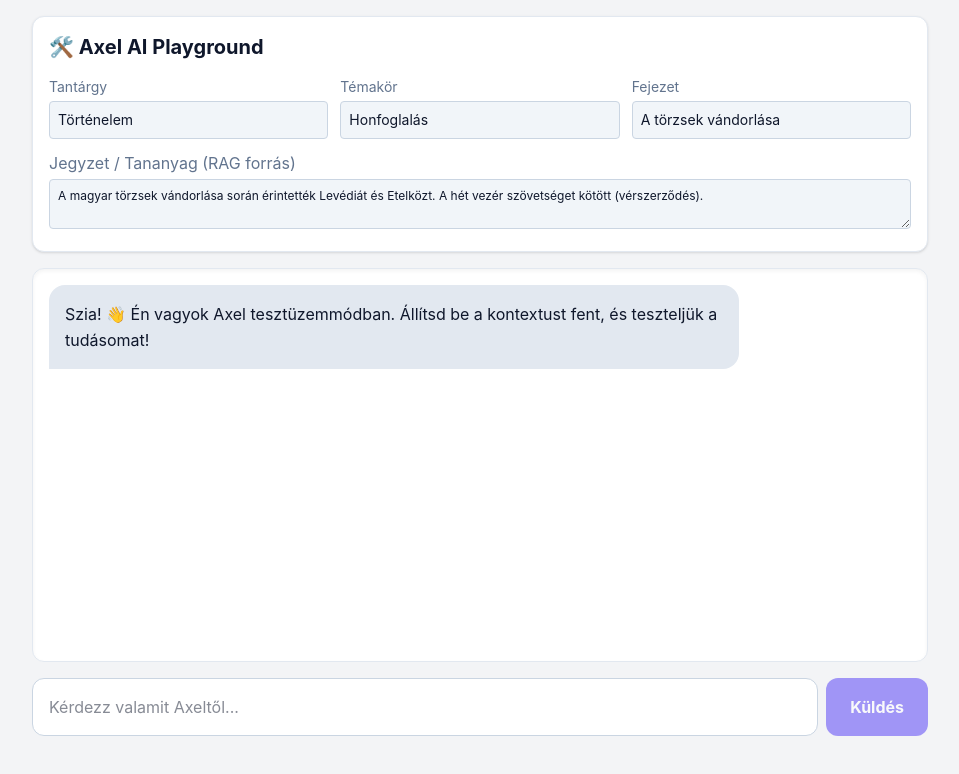
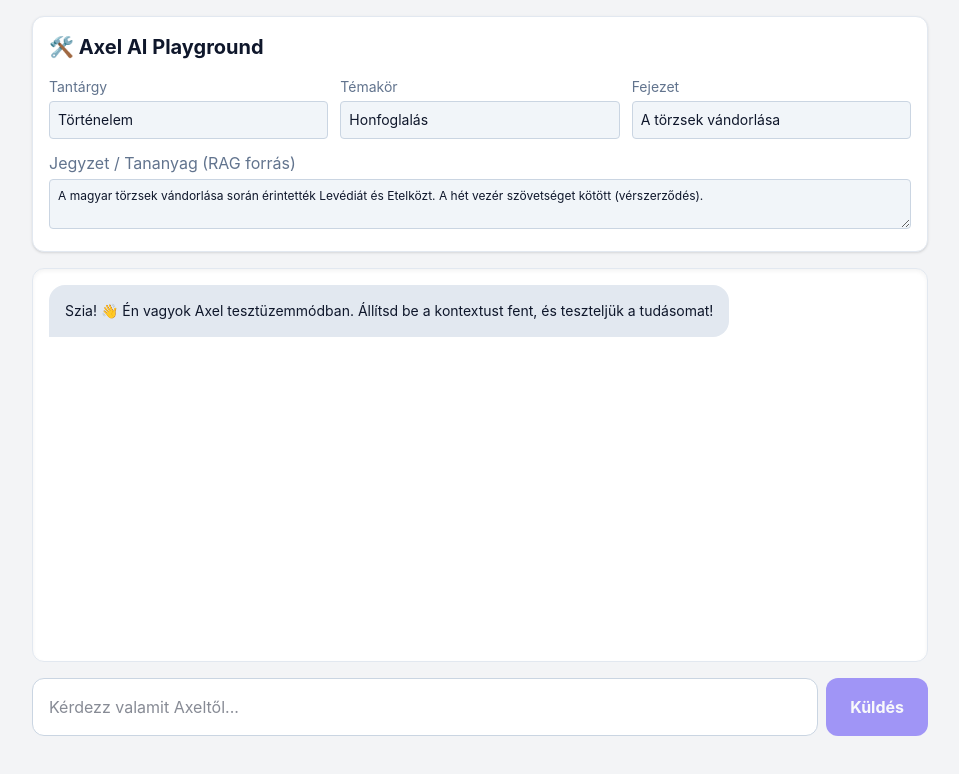
Before and after one commit to brtamas0/-13_SZFT3_BT_ON_MR_MaturaSmart, a Vue app in the folder MaturaSmart/frontend/: page /test-chat in a window 1280 px wide. Shown: the top 774 px of the page, without its empty margins (160-1119 px from the left). Built offline with nearby package versions, Linux system fonts and the light colour scheme; what @formkit/vue would draw is missing.

Commit message:
markdown scripten keresztül importálva

```diff
--- a/MaturaSmart/frontend/index.html
+++ b/MaturaSmart/frontend/index.html
@@ -2,6 +2,7 @@
 <html lang="hu">
   <head>
     <meta charset="UTF-8">
+    <script src="https://cdn.jsdelivr.net/npm/markdown-it@14.1.0/dist/markdown-it.min.js"></script>
     <link rel="icon" href="/favicon.ico">
     <meta name="viewport" content="width=device-width, initial-scale=1.0">
     <title>MaturaSmart</title>
--- a/MaturaSmart/frontend/src/views/TestChat.vue
+++ b/MaturaSmart/frontend/src/views/TestChat.vue
@@ -1,5 +1,5 @@
 <script setup>
-import { ref, nextTick } from 'vue'
+import { ref, nextTick, onMounted } from 'vue'
 
 const messages = ref([
   { id: 1, sender: 'ai', text: 'Szia! 👋 Én vagyok Axel tesztüzemmódban. Állítsd be a kontextust fent, és teszteljük a tudásomat!' }
@@ -14,7 +14,17 @@ const testContext = ref({
   chapter: 'A törzsek vándorlása',
   notes: 'A magyar törzsek vándorlása során érintették Levédiát és Etelközt. A hét vezér szövetséget kötött (vérszerződés).'
 })
-
+const renderMarkdown = (text) => {
+  if (window.markdownit) {
+    const md = window.markdownit({
+      html: true,
+      linkify: true,
+      typographer: true
+    });
+    return md.render(text);
+  }
+  return text;
+}
 const scrollToBottom = async () => {
   await nextTick()
   if (chatContainer.value) {
@@ -111,7 +121,10 @@ const sendMessage = async () => {
                 : 'bg-slate-200 dark:bg-slate-800 text-slate-900 dark:text-slate-200 rounded-bl-none'
             ]"
           >
-            {{ msg.text }}
+            <div
+  v-html="renderMarkdown(msg.text)"
+  class="markdown-body text-sm"
+></div>
           </div>
         </div>
 
```
Also changed, not shown: 1 other file (tests, documents, lock files or other folders).
